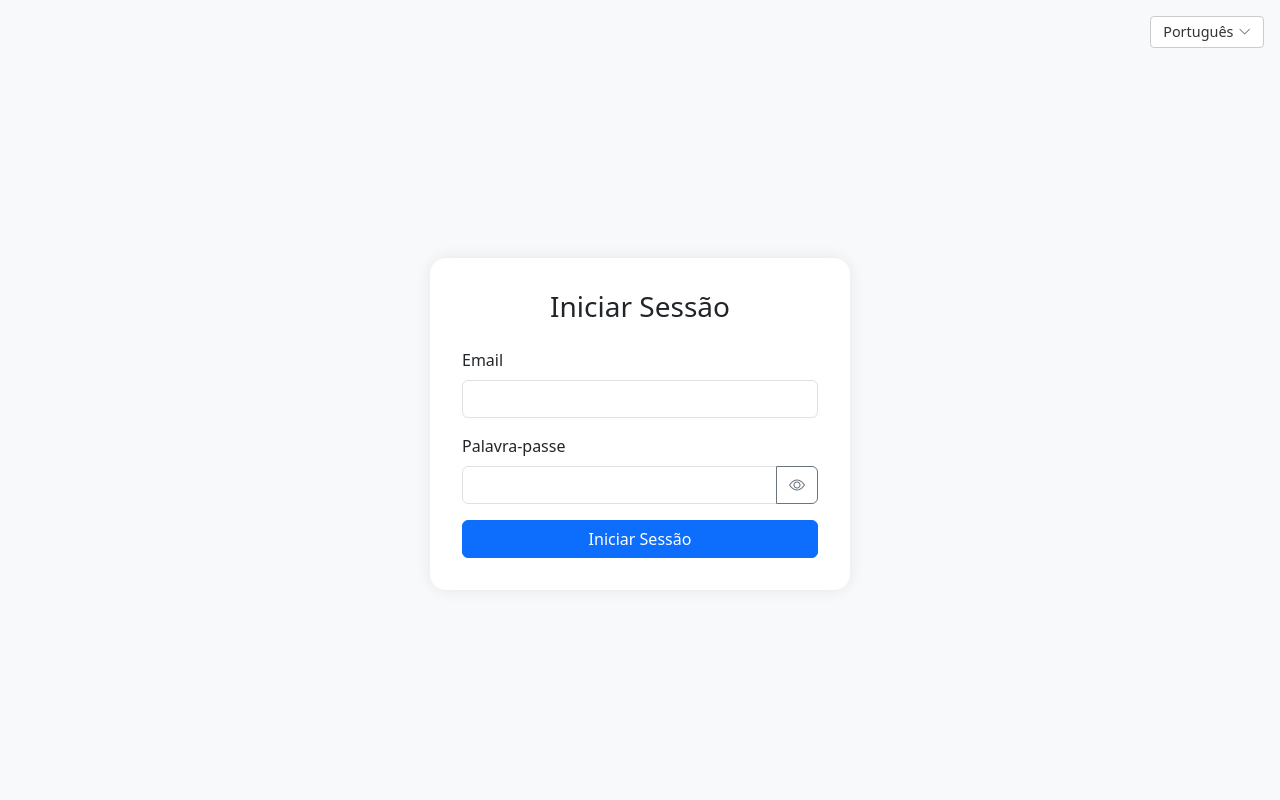
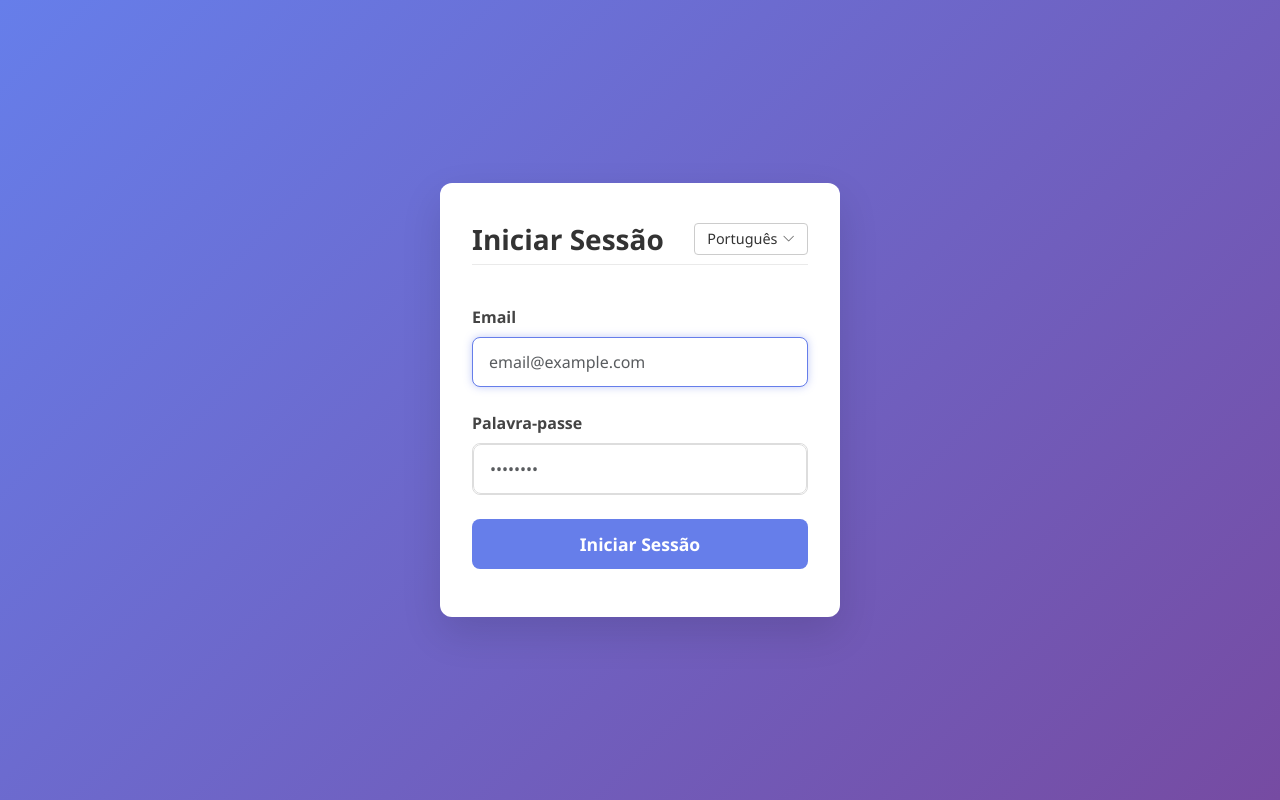
Before and after one commit to andrepim97/todo-list, a Vue app: page /login in a window 1280 px wide. Built offline with nearby package versions, Linux system fonts and the light colour scheme.

Commit message:
Improvements on Login

```diff
--- a/src/components/auth/AuthWrapper.vue
+++ b/src/components/auth/AuthWrapper.vue
@@ -1,10 +1,13 @@
 <template>
     <div class="auth-wrapper">
-        <div class="language-selector">
-            <LanguageSelector @languageChange="changeLanguage" />
-        </div>
         <main class="auth-content">
-            <slot />
+            <div class="auth-card">
+                <header class="auth-header">
+                    <h2>{{ title }}</h2>
+                    <LanguageSelector @languageChange="changeLanguage" />
+                </header>
+                <slot />
+            </div>
         </main>
     </div>
 </template>
@@ -13,11 +16,24 @@
 import LanguageSelector from '../LanguageSelector.vue'
 import { useI18n } from 'vue-i18n'
 
-const { locale } = useI18n()
+const { locale, t } = useI18n()
+
+// Recebe a prop "title" (opcional)
+const props = defineProps({
+    title: {
+        type: String,
+        default: ''  // default vazio para depois tratar abaixo
+    }
+})
 
 function changeLanguage(code) {
     locale.value = code
 }
+
+// Computed para título: se não passar, usa tradução padrão
+import { computed } from 'vue'
+
+const title = computed(() => props.title || t('login'))
 </script>
 
 <style scoped>
@@ -25,15 +41,10 @@ function changeLanguage(code) {
     min-height: 100vh;
     display: flex;
     flex-direction: column;
-    background-color: #f8f9fa;
+    background: linear-gradient(135deg, #667eea 0%, #764ba2 100%);
     padding: 1rem;
     position: relative;
-}
-
-.language-selector {
-    display: flex;
-    justify-content: flex-end;
-    margin-bottom: 1rem;
+    font-family: 'Segoe UI', Tahoma, Geneva, Verdana, sans-serif;
 }
 
 .auth-content {
@@ -42,4 +53,32 @@ function changeLanguage(code) {
     align-items: center;
     justify-content: center;
 }
+
+.auth-card {
+    width: 100%;
+    max-width: 400px;
+    background: #fff;
+    padding: 2.5rem 2rem 3rem;
+    border-radius: 12px;
+    box-shadow: 0 16px 40px rgba(0, 0, 0, 0.12);
+    display: flex;
+    flex-direction: column;
+    gap: 1.5rem;
+}
+
+.auth-header {
+    display: flex;
+    justify-content: space-between;
+    align-items: center;
+    margin-bottom: 1rem;
+    border-bottom: 1px solid #eaeaea;
+    padding-bottom: 0.5rem;
+}
+
+.auth-header h2 {
+    font-weight: 700;
+    font-size: 1.75rem;
+    color: #333;
+    margin: 0;
+}
 </style>
--- a/src/components/auth/Login.vue
+++ b/src/components/auth/Login.vue
@@ -1,40 +1,33 @@
 <template>
-    <AuthWrapper>
-        <div class="login-card">
-            <h3 class="text-center mb-4">{{ t('login') }}</h3>
-
+    <AuthWrapper :title="t('login')">
         <transition name="fade">
             <div v-if="erro" class="alert alert-danger text-center" role="alert">
                 {{ erro }}
             </div>
         </transition>
 
-            <form @submit.prevent="login">
-                <div class="mb-3">
+        <form @submit.prevent="login" novalidate>
+            <div class="form-group mb-4">
                 <label for="email" class="form-label">{{ t('email') }}</label>
-                    <input v-model="email" type="email" class="form-control" id="email" required
-                        autocomplete="username" />
+                <input v-model="email" type="email" id="email" class="form-control" placeholder="email@example.com"
+                    required autocomplete="username" :class="{ 'is-invalid': erro }" autofocus />
             </div>
 
-                <div class="mb-3">
+            <div class="form-group mb-4">
                 <label for="password" class="form-label">{{ t('password') }}</label>
                 <div class="input-group">
-                        <input v-model="password" :type="mostrarPassword ? 'text' : 'password'" class="form-control"
-                            id="password" required autocomplete="current-password" />
-                        <button class="btn btn-outline-secondary" type="button"
-                            @click="mostrarPassword = !mostrarPassword"
-                            :title="mostrarPassword ? t('hide_password') : t('show_password')">
-                            <i :class="mostrarPassword ? 'bi bi-eye-slash' : 'bi bi-eye'"></i>
-                        </button>
+                    <input v-model="password" :type="mostrarPassword ? 'text' : 'password'" id="password"
+                        class="form-control" placeholder="••••••••" required autocomplete="current-password"
+                        :class="{ 'is-invalid': erro }" />
                 </div>
             </div>
 
-                <button type="submit" class="btn btn-primary w-100" :disabled="loading">
-                    <span v-if="loading" class="spinner-border spinner-border-sm me-2" role="status"></span>
+            <button type="submit" class="btn btn-primary w-100" :disabled="loading" aria-live="polite">
+                <span v-if="loading" class="spinner-border spinner-border-sm me-2" role="status"
+                    aria-hidden="true"></span>
                 {{ t('login') }}
             </button>
         </form>
-        </div>
     </AuthWrapper>
 </template>
 
@@ -71,7 +64,7 @@ function login() {
         }
 
         loading.value = false
-    }, 800) // Simula delay
+    }, 800)
 }
 
 onMounted(() => {
@@ -83,13 +76,72 @@ onMounted(() => {
 </script>
 
 <style scoped>
-.login-card {
-    width: 100%;
-    max-width: 420px;
-    padding: 2rem;
-    background-color: white;
-    border-radius: 1rem;
-    box-shadow: 0 0 16px rgba(0, 0, 0, 0.08);
+.form-label {
+    font-weight: 600;
+    color: #444;
+    margin-bottom: 0.5rem;
+}
+
+.form-control {
+    border-radius: 8px;
+    border: 1.5px solid #ddd;
+    padding: 0.75rem 1rem;
+    font-size: 1rem;
+    transition: border-color 0.3s ease;
+}
+
+.form-control:focus {
+    outline: none;
+    border-color: #667eea;
+    box-shadow: 0 0 8px rgba(102, 126, 234, 0.4);
+}
+
+.is-invalid {
+    border-color: #dc3545 !important;
+}
+
+.input-group {
+    display: flex;
+    align-items: center;
+    border-radius: 8px;
+    border: 1.5px solid #ddd;
+    overflow: hidden;
+    transition: border-color 0.3s ease;
+}
+
+.input-group:focus-within {
+    border-color: #667eea;
+    box-shadow: 0 0 8px rgba(102, 126, 234, 0.4);
+}
+
+.btn-primary {
+    background: #667eea;
+    border: none;
+    font-weight: 600;
+    font-size: 1.1rem;
+    padding: 0.75rem;
+    border-radius: 8px;
+    transition: background 0.3s ease;
+}
+
+.btn-primary:hover:not(:disabled) {
+    background: #5a6edc;
+}
+
+.btn-primary:disabled {
+    background: #a3aedf;
+    cursor: not-allowed;
+}
+
+.alert-danger {
+    border-radius: 8px;
+    background-color: #f8d7da;
+    color: #842029;
+    font-weight: 600;
+    padding: 0.75rem 1rem;
+    margin-bottom: 1rem;
+    box-shadow: 0 2px 5px rgba(220, 53, 69, 0.3);
+    user-select: none;
 }
 
 .fade-enter-active,
```
Lines whose indentation alone changed are shown as unchanged.
